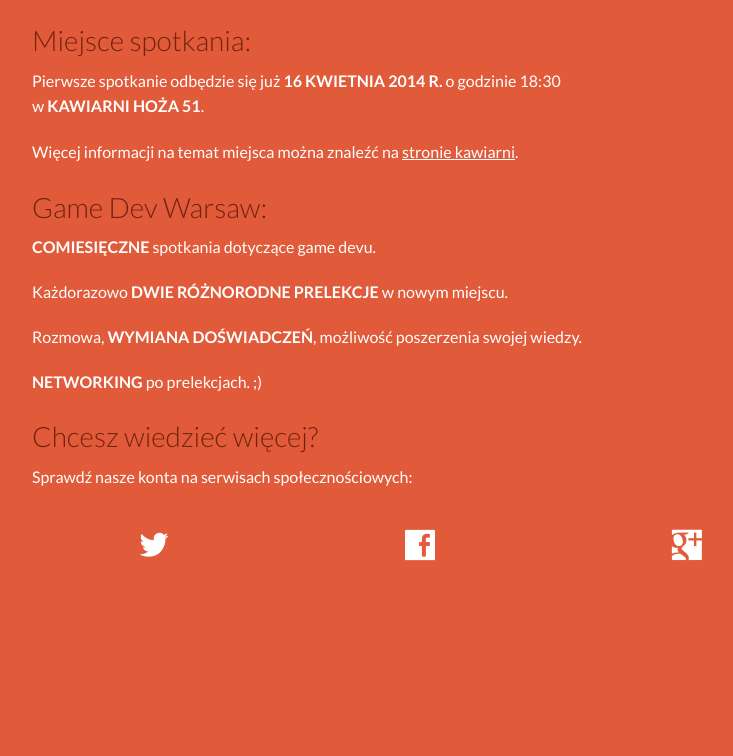
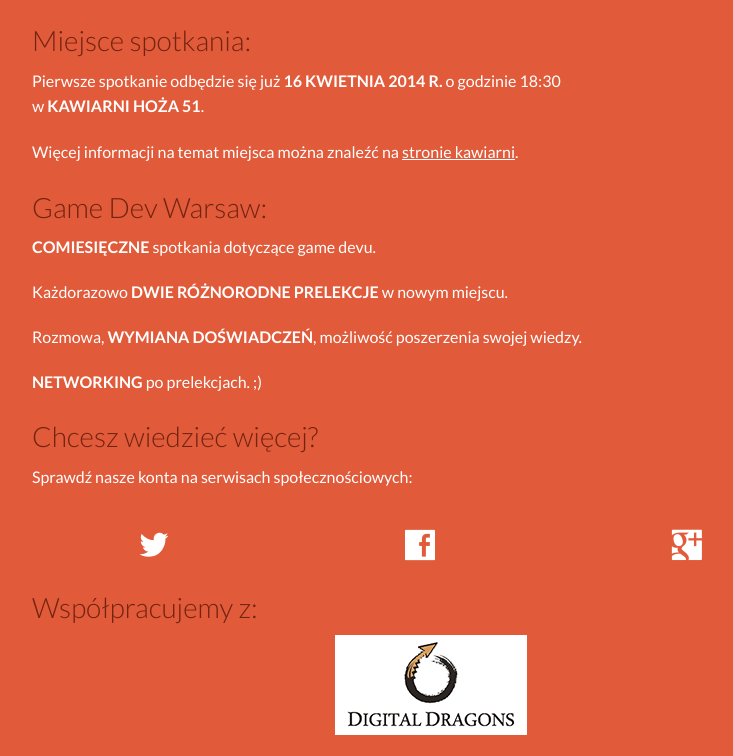
Before and after one commit to gamedevwarsaw/gdw, a plain HTML site: page index.html in a window 1280 px wide. Shown: the part 876-1632 px from the top of the page, without its empty margins (220-953 px from the left). Before the commit the page ends 1502 px from the top, so only its background shows below. Drawn offline with Linux system fonts and the light colour scheme.

Commit message:
Added Digital Dragons link and logo.

```diff
--- a/index.html
+++ b/index.html
@@ -84,7 +84,6 @@
                         Journey. Absolwent Informatyki na wydziale EiTI Politechniki Warszawskiej. Asystował przy
                         porodzie Koła Naukowego Twórców Gier "Polygon".
                     </p>
-
                 </div>
             </div>
 
@@ -92,10 +91,10 @@
                 <div class="small-12 columns">
                     <img src="img/kacper-kwiatkowski-256x256.png" itemprop="image">
 
-                    <p><span class="name" itemprop="name">Kacper Kwiatkowski</span> - game designer, obecnie pracujący nad This War of
-                        Mine w 11 bit studios. Wcześniej współtworzył m.in. Sleepwalker’s Journey jako project lead i
-                        game designer. W gamedevie bywał pisarzem, programistą, testerem i PRowcem. Współorganizator
-                        dwóch edycji konferencji WGK. Lubi filmy, muzykę, fotografię i fitness.
+                    <p><span class="name" itemprop="name">Kacper Kwiatkowski</span> - game designer, obecnie pracujący
+                        nad This War of Mine w 11 bit studios. Wcześniej współtworzył m.in. Sleepwalker’s Journey jako
+                        project lead i game designer. W gamedevie bywał pisarzem, programistą, testerem i PRowcem.
+                        Współorganizator dwóch edycji konferencji WGK. Lubi filmy, muzykę, fotografię i fitness.
                     </p>
                 </div>
             </div>
@@ -198,6 +197,24 @@
         </div>
     </div>
 
+    <div class="row">
+        <div class="content-column">
+            <h4>Współpracujemy z:</h4>
+        </div>
+    </div>
+
+    <div class="row">
+        <div class="small-12 columns">
+            <ul class="inline-list cooperators">
+                <li>
+                    <a target="_blank" href="http://www.digitaldragons.pl/">
+                        <img src="img/digital-dragons-logo.png" alt="Digital Dragons logo"/>
+                    </a>
+                </li>
+            </ul>
+        </div>
+    </div>
+
 </section>
 
 <footer>
--- a/scss/foundation.scss
+++ b/scss/foundation.scss
@@ -15,7 +15,7 @@
 //  "foundation/components/flex-video",
 //  "foundation/components/forms",
   "foundation/components/grid",
-//  "foundation/components/inline-lists",
+  "foundation/components/inline-lists",
 //  "foundation/components/joyride",
 //  "foundation/components/keystrokes",
 //  "foundation/components/labels",
--- a/scss/gdw.scss
+++ b/scss/gdw.scss
@@ -112,6 +112,8 @@ section#content {
       @extend .radius;
       @extend .expand;
 
+      margin: 0;
+
       i {
         font-size: 2rem;
       }
@@ -149,6 +151,11 @@ section#content {
     }
   }
 
+  .cooperators {
+    display: table;
+    margin: 0 auto;
+  }
+
 }
 
 footer {
```
Also changed, not shown: img/digital-dragons-logo.png (added), scss/gdw.css.
